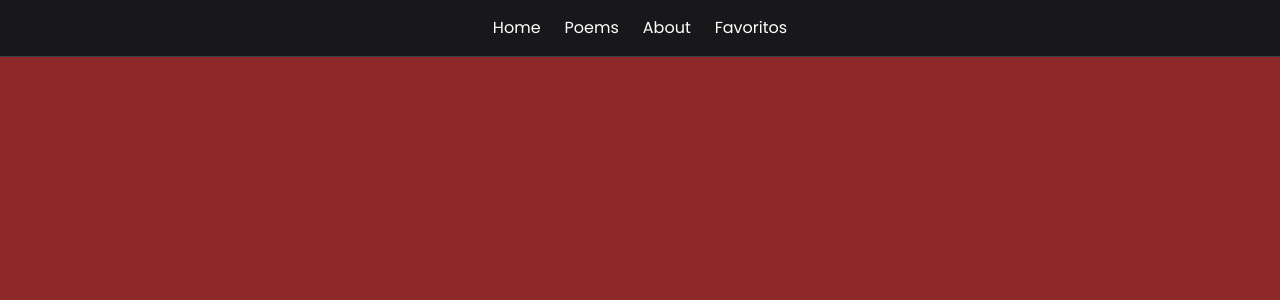
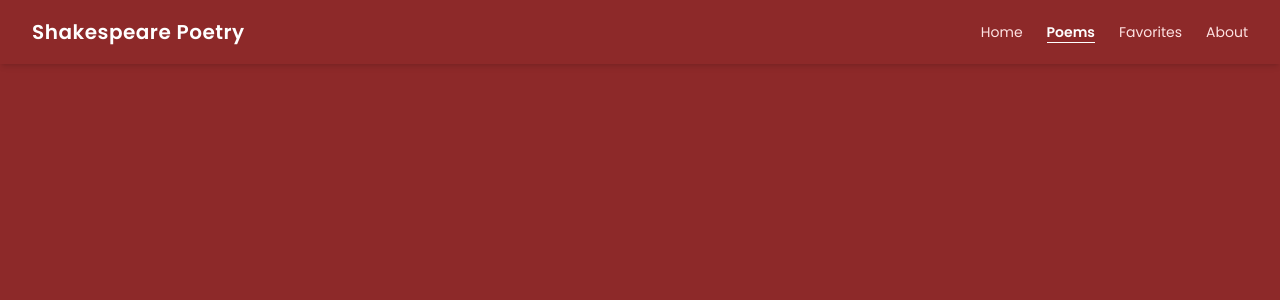
Before and after one commit to MarianaPeixe7/tdw-mp2-mariana-peixe, a React (Vite) app: page /poems/1 in a window 1280 px wide. Shown: the top 300 px of the page. Built offline with nearby package versions, Linux system fonts and the light colour scheme; no server answers.

Commit message:
navbar + loading

```diff
--- a/src/components/Loading.jsx
+++ b/src/components/Loading.jsx
@@ -1,3 +1,3 @@
 export default function Loading() {
-  return <div className="pt-24 text-center">Carregando…</div>
+  return <div className="pt-24 text-center">Loading...</div>
 }
--- a/src/components/Navbar.jsx
+++ b/src/components/Navbar.jsx
@@ -1,12 +1,70 @@
-import { Link } from "react-router-dom";
+import React, { useState } from "react";
+import { Link, NavLink } from "react-router-dom";
 
-export default function Navbar() {
-    return (
-        <nav className="fixed top-0 left-0 w-full bg-zinc-900 border-b border-zinc-700 p-4 flex gap-6 justify-center">
-            <Link className="hover:text-purple-400" to="/">Home</Link>
-            <Link className="hover:text-purple-400" to="/poems">Poems</Link>
-            <Link className="hover:text-purple-400" to="/about">About</Link>
-            <Link className="hover:text-purple-400" to="/favorites">Favoritos</Link>
-        </nav>
-    );
+export default function Header() {
+  const [open, setOpen] = useState(false);
+
+  const navClasses = ({ isActive }) =>
+    isActive
+      ? "text-white font-semibold border-b border-white"
+      : "text-red-100 hover:text-white transition";
+
+  return (
+    <header className="bg-[#8D2929] fixed w-full z-50 shadow-md">
+      <div className="mx-auto max-w-7xl px-4 sm:px-6 lg:px-8">
+        <div className="flex h-16 items-center justify-between">
+
+          {/* Left - Logo */}
+          <div className="flex items-center gap-3">
+            <Link to="/" className="text-white font-bold text-xl tracking-wide">
+              Shakespeare Poetry
+            </Link>
+          </div>
+
+          {/* Desktop Navigation */}
+          <nav className="hidden md:block">
+            <ul className="flex items-center gap-6 text-sm">
+              <li><NavLink to="/" className={navClasses}>Home</NavLink></li>
+              <li><NavLink to="/poems" className={navClasses}>Poems</NavLink></li>
+              <li><NavLink to="/favorites" className={navClasses}>Favorites</NavLink></li>
+              <li><NavLink to="/about" className={navClasses}>About</NavLink></li>
+            </ul>
+          </nav>
+
+          {/* Mobile Menu Button */}
+          <button
+            className="block md:hidden p-2 text-white"
+            onClick={() => setOpen(!open)}
+          >
+            <svg
+              xmlns="http://www.w3.org/2000/svg"
+              className="size-6"
+              fill="none"
+              viewBox="0 0 24 24"
+              stroke="currentColor"
+              strokeWidth="2"
+            >
+              {open ? (
+                <path strokeLinecap="round" strokeLinejoin="round" d="M6 18L18 6M6 6l12 12" />
+              ) : (
+                <path strokeLinecap="round" strokeLinejoin="round" d="M4 6h16M4 12h16M4 18h16" />
+              )}
+            </svg>
+          </button>
+        </div>
+
+        {/* Mobile Menu Drawer */}
+        {open && (
+          <nav className="md:hidden pb-4">
+            <ul className="flex flex-col gap-4 text-sm text-red-100">
+              <li><NavLink onClick={() => setOpen(false)} to="/" className={navClasses}>Home</NavLink></li>
+              <li><NavLink onClick={() => setOpen(false)} to="/poems" className={navClasses}>Poems</NavLink></li>
+              <li><NavLink onClick={() => setOpen(false)} to="/favorites" className={navClasses}>Favorites</NavLink></li>
+              <li><NavLink onClick={() => setOpen(false)} to="/about" className={navClasses}>About</NavLink></li>
+            </ul>
+          </nav>
+        )}
+      </div>
+    </header>
+  );
 }
```
